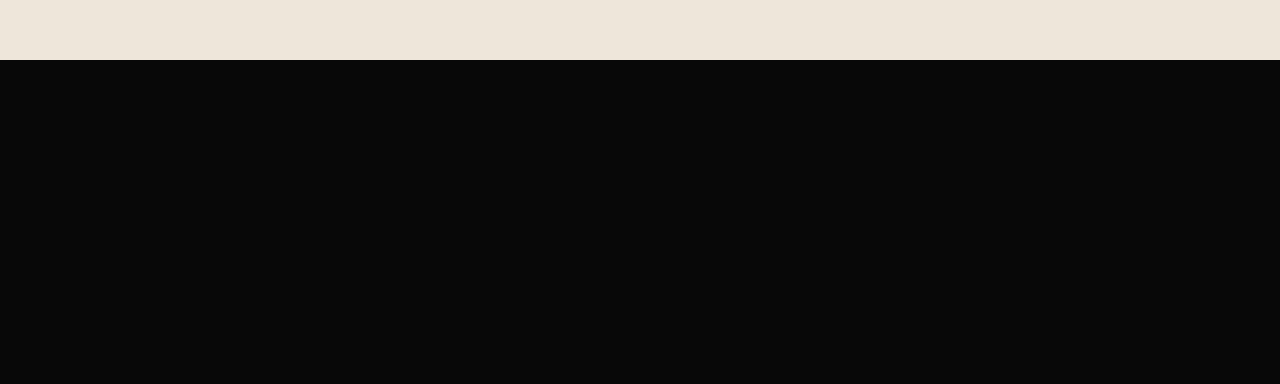
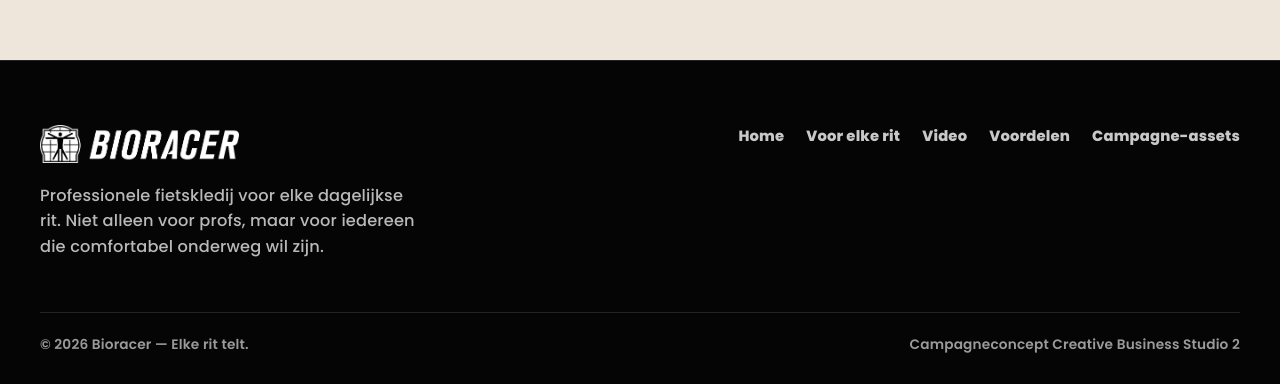
Before and after one commit to Bavodb/bioracer-campaign-clone, a React (Vite) app: page / in a window 1280 px wide. Shown: the part 6671-7055 px from the top of the page. Before the commit the page ends 6731 px from the top, so only its background shows below. Built offline with nearby package versions, Linux system fonts and the light colour scheme.

Commit message:
Add Footer component with styling and links

```diff
--- a/src/App.tsx
+++ b/src/App.tsx
@@ -8,6 +8,7 @@
 import CampaignCollage from "./components/campaignCollage/CampaignCollage";
 import ScrollGallery from "./components/scrollGallery/ScrollGallery";
 import "./App.css";
+import Footer from "./components/footer/Footer";
 
 gsap.registerPlugin(ScrollTrigger);
 
@@ -241,6 +242,7 @@
       <CampaignCollage />
 
       <ScrollGallery />
+      <Footer />
     </main>
   );
 }
--- /dev/null
+++ b/src/components/footer/Footer.css
@@ -0,0 +1,127 @@
+.site-footer {
+  width: 100%;
+  padding: 64px var(--page-padding) 28px;
+
+  background: #050505;
+  color: var(--text);
+  border-top: 1px solid var(--border);
+}
+
+.footer-inner {
+  width: min(100%, var(--container));
+  margin: 0 auto;
+
+  display: flex;
+  align-items: flex-start;
+  justify-content: space-between;
+  gap: 40px;
+}
+
+.footer-brand {
+  max-width: 420px;
+}
+
+.footer-brand a {
+  display: inline-flex;
+  align-items: center;
+  width: fit-content;
+  margin-bottom: 20px;
+}
+
+.footer-brand img {
+  height: 38px;
+  width: auto;
+  object-fit: contain;
+}
+
+.footer-brand p {
+  max-width: 380px;
+  margin: 0;
+
+  color: var(--text-soft);
+  font-size: 0.9rem;
+  line-height: 1.6;
+  font-weight: 500;
+}
+
+.footer-nav {
+  display: flex;
+  align-items: center;
+  gap: 22px;
+  flex-wrap: wrap;
+  justify-content: flex-end;
+}
+
+.footer-nav a {
+  color: rgba(255, 255, 255, 0.78);
+  text-decoration: none;
+
+  font-size: 0.82rem;
+  font-weight: 800;
+  transition:
+    color 0.2s ease,
+    transform 0.2s ease;
+}
+
+.footer-nav a:hover {
+  color: var(--text-h);
+  transform: translateY(-1px);
+}
+
+.footer-bottom {
+  width: min(100%, var(--container));
+  margin: 52px auto 0;
+  padding-top: 22px;
+
+  display: flex;
+  align-items: center;
+  justify-content: space-between;
+  gap: 20px;
+
+  border-top: 1px solid var(--border);
+}
+
+.footer-bottom p {
+  margin: 0;
+
+  color: var(--text-muted);
+  font-size: 0.76rem;
+  font-weight: 600;
+}
+
+@media (max-width: 760px) {
+  .site-footer {
+    padding: 52px var(--page-padding) 26px;
+  }
+
+  .footer-inner {
+    flex-direction: column;
+    align-items: center;
+    text-align: center;
+  }
+
+  .footer-brand {
+    max-width: 360px;
+  }
+
+  .footer-brand a {
+    margin-left: auto;
+    margin-right: auto;
+  }
+
+  .footer-brand img {
+    height: 32px;
+  }
+
+  .footer-nav {
+    justify-content: center;
+    gap: 16px 20px;
+  }
+
+  .footer-bottom {
+    margin-top: 38px;
+    flex-direction: column;
+    gap: 8px;
+    text-align: center;
+  }
+}
--- /dev/null
+++ b/src/components/footer/Footer.tsx
@@ -0,0 +1,43 @@
+import "./Footer.css";
+
+const footerLinks = [
+  { label: "Home", href: "#home" },
+  { label: "Voor elke rit", href: "#every-ride" },
+  { label: "Video", href: "#video" },
+  { label: "Voordelen", href: "#benefits" },
+  { label: "Campagne-assets", href: "#campaign-assets" },
+];
+
+function Footer() {
+  return (
+    <footer className="site-footer">
+      <div className="footer-inner">
+        <div className="footer-brand">
+          <a href="#home" aria-label="Bioracer home">
+            <img src="/icons/bioracer-logo.webp" alt="Bioracer" />
+          </a>
+
+          <p>
+            Professionele fietskledij voor elke dagelijkse rit. Niet alleen voor
+            profs, maar voor iedereen die comfortabel onderweg wil zijn.
+          </p>
+        </div>
+
+        <nav className="footer-nav" aria-label="Footer navigatie">
+          {footerLinks.map((link) => (
+            <a key={link.href} href={link.href}>
+              {link.label}
+            </a>
+          ))}
+        </nav>
+      </div>
+
+      <div className="footer-bottom">
+        <p>© 2026 Bioracer — Elke rit telt.</p>
+        <p>Campagneconcept Creative Business Studio 2</p>
+      </div>
+    </footer>
+  );
+}
+
+export default Footer;
```
